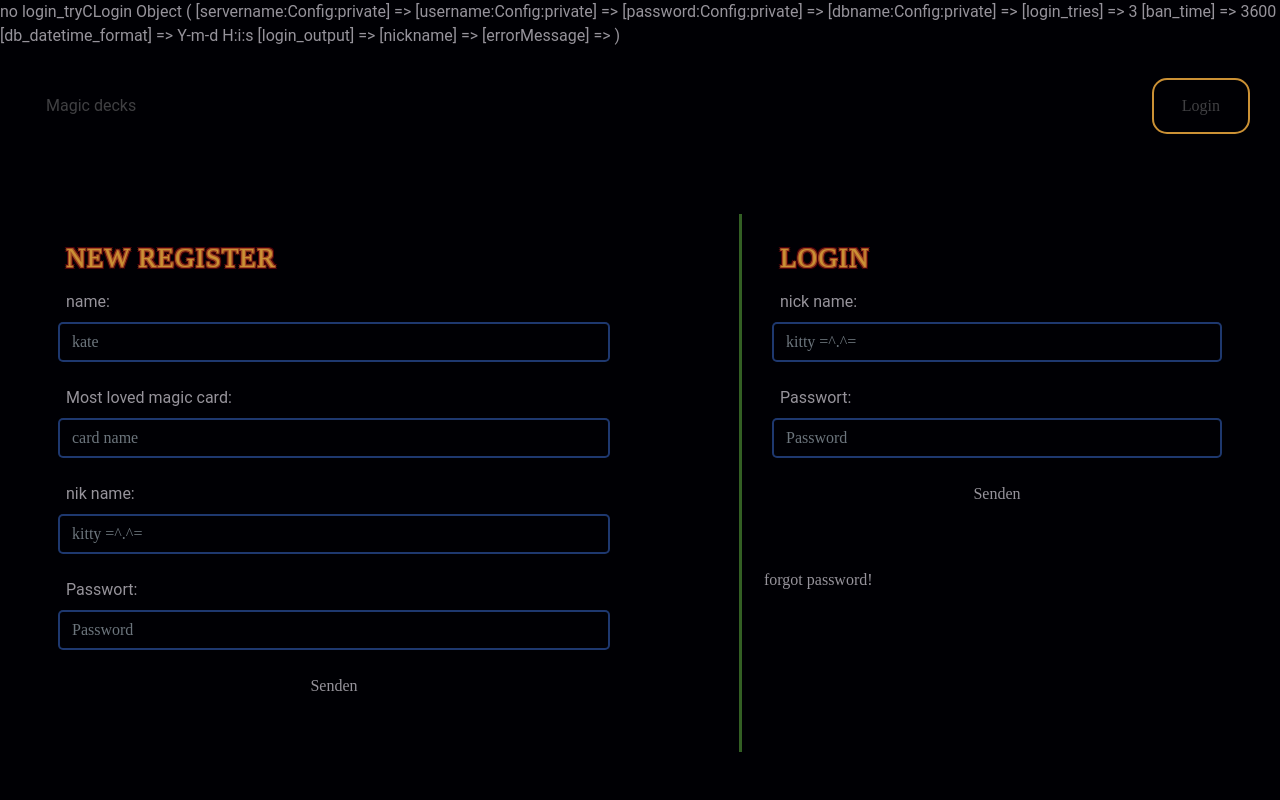
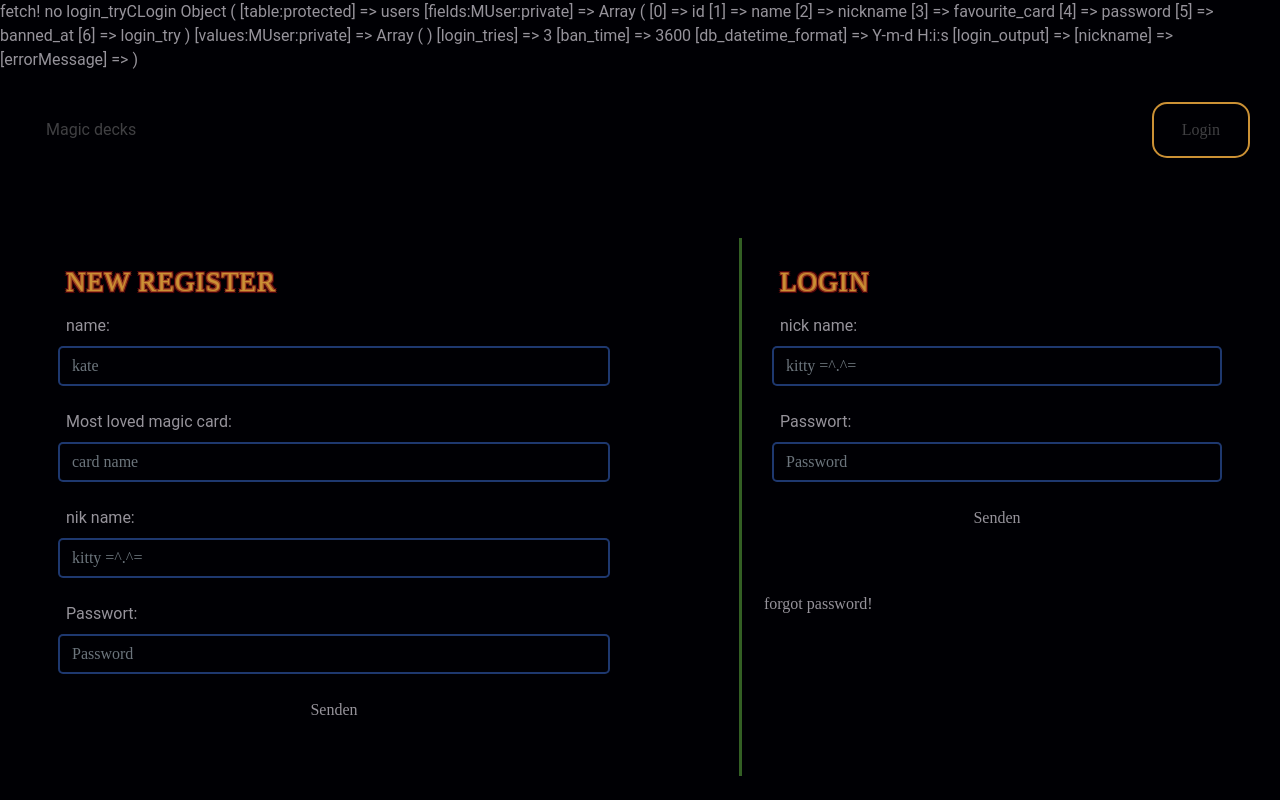
Before and after one commit to Feeenland/5204_web_application, a PHP site: page /index.php?p=login in a window 1280 px wide. Run offline with PHP 8.4, Linux system fonts and the light colour scheme; data comes from the database, SQL or seed files in the repository; some web fonts are replaced.

Commit message:
changes after private tutoring OOP

```diff
--- a/controllers/login/CLogin.php
+++ b/controllers/login/CLogin.php
@@ -1,6 +1,5 @@
 <?php
 
-include('models/MUser.php');
 include('CLoginGetUserByNickname.php');
 
 class CLogin extends CLoginGetUserByNickname{
--- a/database/Config.php
+++ b/database/Config.php
@@ -16,7 +16,12 @@
         $this->dbname = "5204_oop_magic";
 
         $conn = new mysqli($this->servername, $this->username, $this->password, $this->dbname);
-        return $conn;
+        if ($conn){
+            return $conn;
+        }else{
+            die("DB Verbindung fehlgeschlagen");
+        }
+
         //return new mysqli($this->servername, $this->username, $this->password, $this->dbname);
     }
 
--- /dev/null
+++ b/database/DBConnection.php
@@ -0,0 +1,40 @@
+<?php
+
+/*
+ * database connection according to the singleton Design Pattern
+ * - open the connection only once, use it several times
+ */
+
+
+class DBConnection
+{
+    private static $connection = null;
+
+    public static function getConnection(){
+        // Does connection exist?
+        if ( DBConnection::$connection){
+            // return open connection
+            return DBConnection::$connection;
+        }else{
+            // create new connection & store the connection (for next time)
+            DBConnection::$connection = DBConnection::openConnection();
+            // return connection
+            return DBConnection::$connection;
+        }
+    }
+
+    private static function openConnection(){
+        // open the connection
+        $servername = "localhost";
+        $username = "root";
+        $password = "";
+        $dbname = "5204_oop_magic";
+
+        $conn = new mysqli($servername, $username, $password, $dbname);
+        if ($conn){
+            return $conn;
+        }else{
+            die("DB Verbindung fehlgeschlagen");
+        }
+    }
+}
--- a/index.php
+++ b/index.php
@@ -5,15 +5,27 @@
  */
 
 // database connection
-include('database/Config.php');
+include('database/DBConnection.php');
 // helpers
 include('helpers/validations.php');
 include('helpers/disinfect.php');
+
+// models
+include('models/AbstractModel.php');
+include('models/MUser.php');
+
+// views
+include('views/AbstractView.php');
+include('views/LoginView.php');
+
 
 session_start();
 //error_reporting(E_WARNING); // don't show the warnings
 $pageElement= null;
 $p ='home';
+
+$user = new MUser();
+$user->getUsersByNickname('test');
 
 if(isset($_GET['p']) && $_GET['p'] != ''){// from the get param, is p set and not empty ? load the page
     $p =$_GET['p'] ;
--- /dev/null
+++ b/models/AbstractModel.php
@@ -0,0 +1,32 @@
+<?php
+
+
+abstract class AbstractModel
+{
+    protected $table;
+
+    protected function getBySingleField($field, $value, $type = 's')
+    {
+        $conn = DBConnection::getConnection();
+        $sql = "SELECT * FROM " . $this->table . " WHERE " . $field . " = ?";
+        $stmt = $conn->prepare($sql);
+        if ($type === 's') {
+            $value = disinfect($value);
+        }
+        $stmt->bind_param($type, $value);
+
+        $stmt->execute();
+        // $stmt->bind_result($test);
+
+        return $stmt->get_result();
+    }
+
+    protected function saveValues($fields, $values, $id = 0)
+    {
+        // id == 0 -> Insert
+
+
+        // id != 0 -> Update
+
+    }
+}
--- a/models/MUser.php
+++ b/models/MUser.php
@@ -1,23 +1,39 @@
 <?php
 
 
-class MUser extends Config{
+class MUser extends AbstractModel {
 
-    protected function getUsersByNickname($nickname) {
+    protected $table = 'users';
+
+    private $fields = [
+        'id',
+        'name',
+        'nickname',
+        'favourite_card',
+        'password',
+        'banned_at',
+        'login_try'
+    ];
+
+    private $values = [];
+
+    public function getUsersByNickname($nickname) {
 
         try{
-            $sql = "SELECT * FROM users WHERE nickname = ?";
-            $stmt = $this->connect()->prepare($sql);
-            $stmt->bind_param('s', $_nickname);
-            $_nickname = disinfect($nickname);
-            $stmt->execute();
-            $result = $stmt->get_result();
+            $result = $this->getBySingleField('nickname', $nickname, 's');
+
             if($result->num_rows == 0){
                 print "false! MUser ";
                 return false; //found nothing
             }else{
                 print "fetch! ";
-                return $result->fetch_assoc();
+                $dbusr = $result->fetch_assoc();
+
+                foreach ($this->fields as $field){
+                    if (array_key_exists($field, $dbusr))
+                        $this->setFieldValue($field, $dbusr[$field]);
+                }
+                return true;
             }
 
         }catch(Exception $exception){
@@ -26,4 +42,41 @@
         }
     }
 
+    public function setFieldValue($fieldname, $value){
+        if ( !in_array($fieldname, $this->fields)){
+            return 'invalid field';
+        }
+        $this->values[$fieldname] = $value;
+    }
+
+    public function getFieldValue($fieldname){
+        if ( !in_array($fieldname, $this->fields)){
+            return 'invalid field';
+        }
+
+        if (! array_key_exists($fieldname, $this->values)){
+            return null;
+        }
+
+        return $this->values[$fieldname];
+
+    }
+
+    protected function save(){
+
+        // $fields = ['name', 'password', 'email'];
+        // $values = [$_request[], 'password', 'email'];
+
+        // parent::saveValues($fields, $values);
+    }
+
+    public function toString(){
+        $infos = '';
+        foreach($this->values as $key => $value){
+            $infos .= $key . ' - ' . $value . '<br>';
+
+        }
+        return $infos;
+    }
+
 }
--- /dev/null
+++ b/views/AbstractView.php
@@ -0,0 +1,21 @@
+<?php
+
+
+abstract class AbstractView
+{
+    protected $template;
+    protected $contents;
+
+    /* put something in the template */
+    public function assignValue($name, $value)
+    {
+        $this->contents[$name] = $value;
+    }
+
+    // this generates the output
+    public function render()
+    {
+       extract($this->contents);
+
+    }
+}
--- /dev/null
+++ b/views/LoginView.php
@@ -0,0 +1,7 @@
+<?php
+
+
+class LoginView extends AbstractView
+{
+    protected $template = 'views/login_new.php';
+}
--- /dev/null
+++ b/views/login_new.php
@@ -0,0 +1,4 @@
+<div>
+    <h1>Hallo</h1>
+    <p>Test </p>
+</div>
```
Also changed, not shown: controllers/login/LoginController.php (added, +156 -0 lines).
